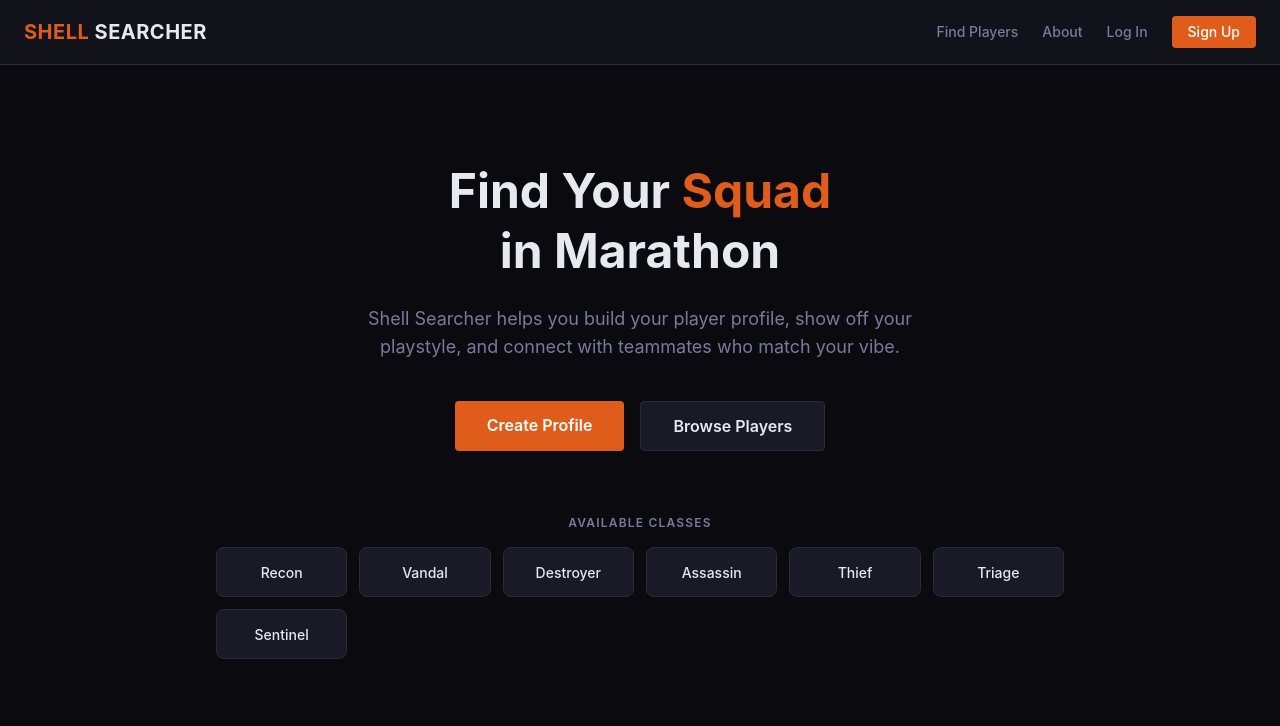
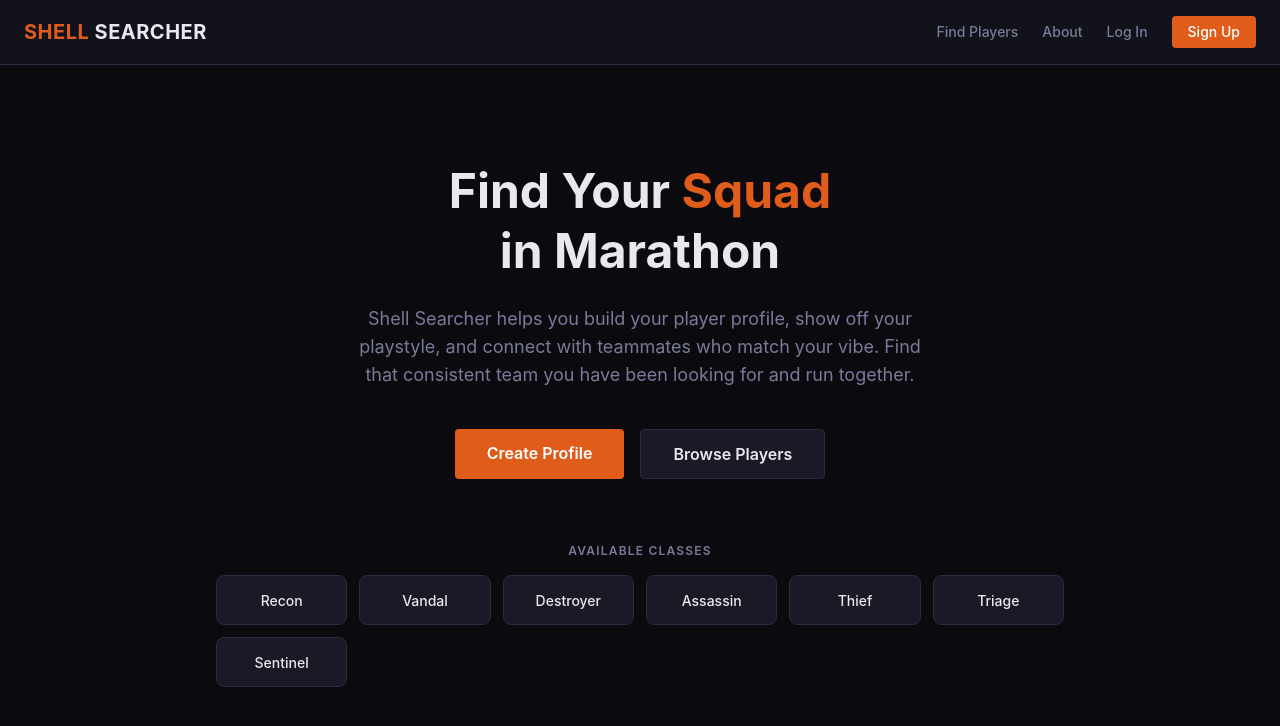
Before and after one commit to Ledmondson17/marathon-lfg, a React (Vite) app in the folder client/: page / in a window 1280 px wide. Shown: the top 726 px of the page. Built offline with nearby package versions, Linux system fonts and the light colour scheme; no server answers.

Commit message:
Update homepage tagline with closing sentence

```diff
--- a/client/src/pages/HomePage.jsx
+++ b/client/src/pages/HomePage.jsx
@@ -15,7 +15,8 @@
         </h1>
         <p className="text-brand-muted text-lg mb-10 max-w-xl mx-auto">
           Shell Searcher helps you build your player profile, show off your
-          playstyle, and connect with teammates who match your vibe.
+          playstyle, and connect with teammates who match your vibe. Find that
+          consistent team you have been looking for and run together.
         </p>
         <div className="flex gap-4 justify-center">
           <Link
```
